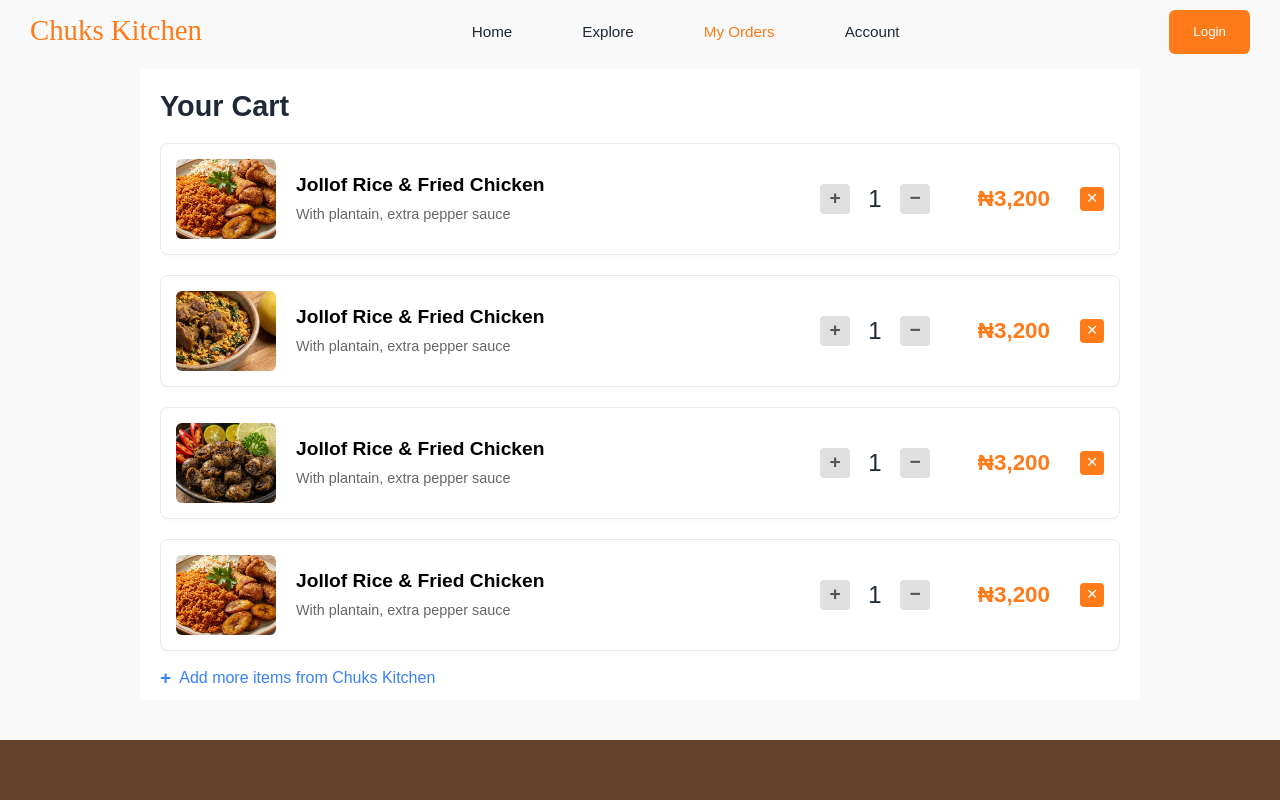
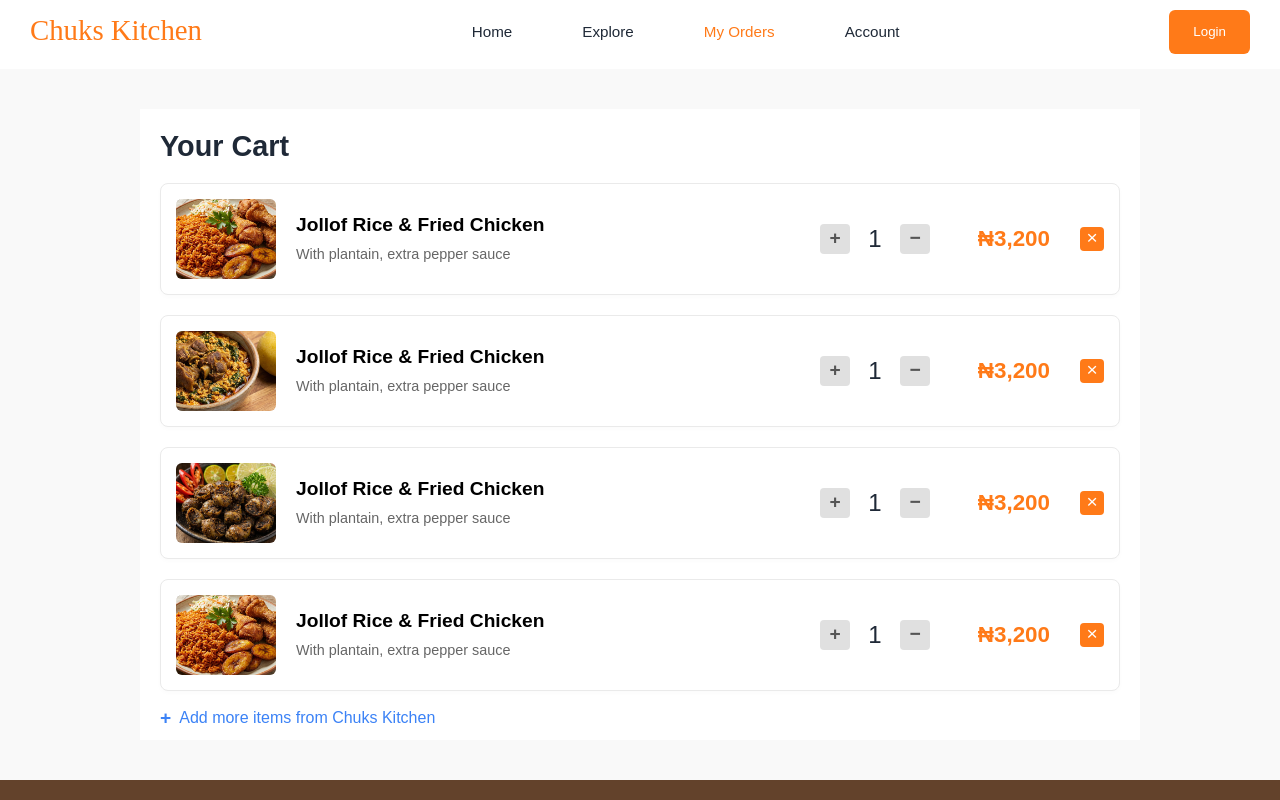
Before and after one commit to noyeosa-obazee/digital-restaurant, a React (Vite) app: page /orders in a window 1280 px wide. Shown: the top 800 px of the page. Built offline with nearby package versions, Linux system fonts and the light colour scheme; a web font is replaced by a local one.

Commit message:
style: change background colour of navbar in cart page

```diff
--- a/src/components/Cart/Cart.css
+++ b/src/components/Cart/Cart.css
@@ -1,5 +1,6 @@
 .cart-page {
   background-color: var(--bg-grey);
+  padding-top: 40px;
 }
 
 .cart-container {
--- a/src/components/Cart/Cart.jsx
+++ b/src/components/Cart/Cart.jsx
@@ -64,8 +64,10 @@ const Cart = () => {
   };
 
   return (
+    <>
+      <Navbar />
+
       <div className="cart-page">
-      <Navbar />
         <div className="cart-container">
           <h2 className="cart-title">Your Cart</h2>
 
@@ -122,6 +124,7 @@ const Cart = () => {
         </div>
         <Footer />
       </div>
+    </>
   );
 };
 
```
Lines whose indentation alone changed are shown as unchanged.
